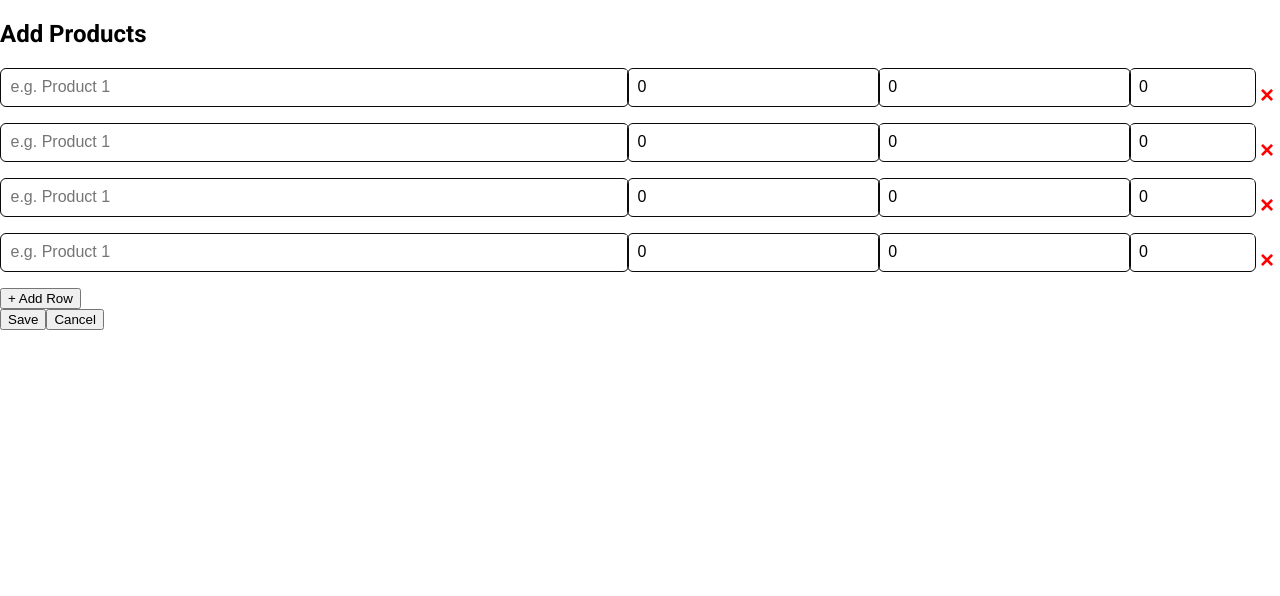
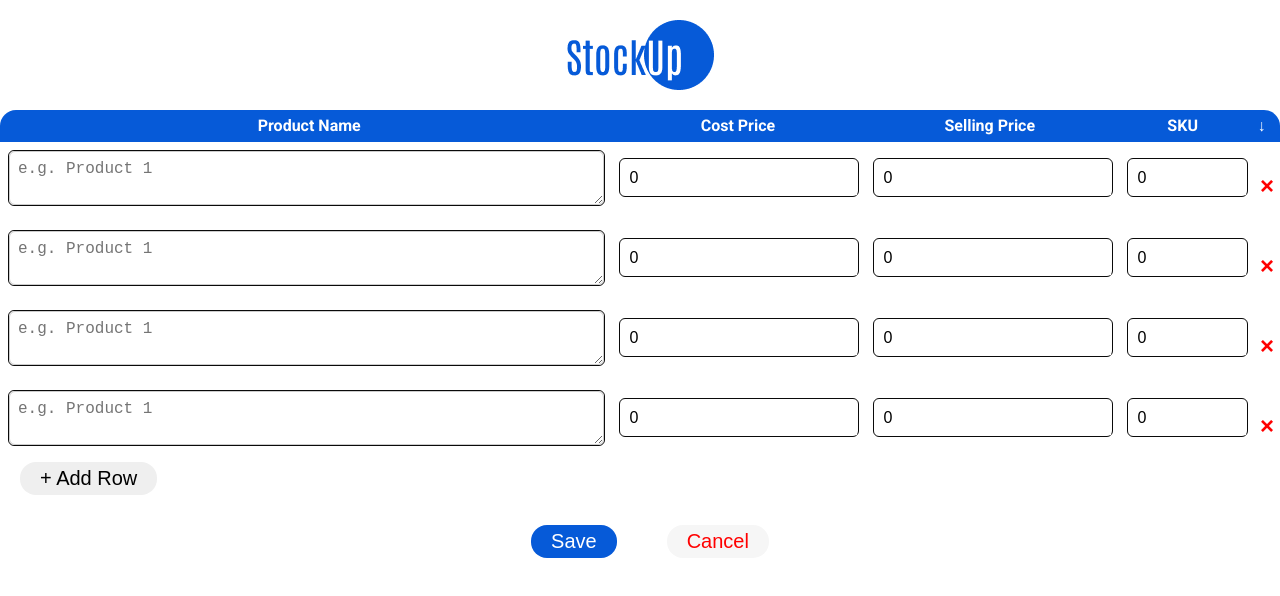
Before and after one commit to Lekan128/stock-up-ui, a React (Vite) app: page / in a window 1280 px wide. Shown: the top 596 px of the page. Built offline with nearby package versions, Linux system fonts and the light colour scheme; no server answers.

Commit message:
-Add TextAreaField for multi line text -Style Add Product List Page -Remove comments -Make button show pointer in EditProductModal

```diff
--- a/src/components/EditProductModal.css
+++ b/src/components/EditProductModal.css
@@ -39,6 +39,7 @@
     border-radius: var(--border-radius);
     padding: var(--space-5) var(--space-20) var(--space-5) var(--space-20);
     font-size: var(--space-20);
+    cursor: pointer
 }
 
 .save-button{
--- a/src/components/ProductRow.css
+++ b/src/components/ProductRow.css
@@ -1,7 +1,7 @@
 .product-line-container {
   display: flex;
-  align-items: center
-
+  align-items: center;
+  margin-top: 0.5rem ;
 }
 
 .product-line {
@@ -13,6 +13,14 @@
 .product-line-small {
   flex: 0.5;
 }
+
+.element{
+    margin-top: 0;
+    margin-bottom: 0;
+    margin-left: 0.5rem ;
+    margin-right: 0.5rem ;
+}
+
 .close-btn{
     /* Basic button styling */
   background: none;
--- a/src/components/ProductRow.tsx
+++ b/src/components/ProductRow.tsx
@@ -2,6 +2,7 @@ import React, { useEffect, useState } from "react";
 import TextField from "./TextField";
 import "./ProductRow.css";
 import { ProductRowDetail } from "../model/types";
+import TextFieldArea from "./TextAreaField";
 
 interface ProductRowProps {
   product: ProductRowDetail;
@@ -33,16 +34,16 @@ const ProductRow: React.FC<ProductRowProps> = ({
 
   return (
     <div className="product-line-container">
-      <div className="product-line-big">
-        <TextField
+      <div className="product-line-big element">
+        <TextFieldArea
           placeholder="e.g. Product 1"
           value={localProduct.name}
           onChange={(e) => updateField("name", e.target.value)}
           required
-          type="text"
+          rows={2}
         />
       </div>
-      <div className="product-line">
+      <div className="product-line element">
         <TextField
           type="number"
           placeholder="Cost price e.g. 2000"
@@ -51,7 +52,7 @@ const ProductRow: React.FC<ProductRowProps> = ({
           required
         />
       </div>
-      <div className="product-line">
+      <div className="product-line element">
         <TextField
           type="number"
           placeholder="Selling price e.g. 2000"
@@ -60,7 +61,7 @@ const ProductRow: React.FC<ProductRowProps> = ({
           required
         />
       </div>
-      <div className="product-line-small">
+      <div className="product-line-small element">
         <TextField
           type="number"
           placeholder="SKU"
@@ -72,7 +73,7 @@ const ProductRow: React.FC<ProductRowProps> = ({
         />
       </div>
 
-      <button type="button" className="close-btn" onClick={onRemove}>
+      <button type="button" className="close-btn element" onClick={onRemove}>
         &times;
       </button>
     </div>
--- /dev/null
+++ b/src/components/TextAreaField.tsx
@@ -0,0 +1,65 @@
+import React from "react";
+import "./TextField.css";
+
+interface TextFieldAreaProps {
+  rows?: number;
+  label?: string;
+  value?: string | number;
+  onChange?: (e: React.ChangeEvent<HTMLTextAreaElement>) => void;
+  onRightImageClick?: (
+    e: React.MouseEvent<HTMLImageElement, MouseEvent>
+  ) => void;
+  placeholder?: string;
+  hint?: string;
+  leftImgSrc?: string;
+  rightImgSrc?: string;
+  required?: boolean;
+  name?: string;
+}
+
+const TextFieldArea: React.FC<TextFieldAreaProps> = ({
+  rows = 1,
+  label,
+  value, //starting value
+  onChange,
+  onRightImageClick,
+  placeholder,
+  hint,
+  leftImgSrc = "",
+  rightImgSrc = "",
+  required = false, //for field needed before submit
+  name = "", //for e.target.name
+}) => {
+  return (
+    <div className="text-field-wrapper">
+      {label && <label className="text-field-label">{label}</label>}
+      <div className="input-field-container">
+        {leftImgSrc ? ( //conditional rendering of left img
+          <img className="input-field-image" src={leftImgSrc} />
+        ) : null}
+
+        <textarea
+          rows={rows}
+          className="textarea-input"
+          value={value}
+          onChange={(e) => onChange?.(e)}
+          placeholder={placeholder}
+          required={required}
+          name={name}
+        />
+
+        {rightImgSrc ? (
+          <img
+            onClick={(e) => onRightImageClick?.(e)}
+            className="input-field-image"
+            src={rightImgSrc}
+          />
+        ) : null}
+      </div>
+
+      {hint && <div className="text-field-hint">{hint}</div>}
+    </div>
+  );
+};
+
+export default TextFieldArea;
--- a/src/components/TextField.css
+++ b/src/components/TextField.css
@@ -62,3 +62,16 @@ input{
     color: #666;
     margin-top: 0.25rem;
 }
+
+/* for text area */
+.textarea-input {
+  border: 1px solid #ccc;
+  border-radius: 6px;
+  padding: 0.5rem;
+  font-size: 1rem;
+  box-sizing: border-box;
+  width: 100%;
+  /* outline: none; */
+  resize: vertical; /* allow vertical resizing, or set to none if you want fixed */
+  overflow: auto;
+}
--- /dev/null
+++ b/src/pages/AddProductListPage.css
@@ -0,0 +1,45 @@
+.header-container{
+    /* padding: 0.4rem; */
+    border-radius: var(--border-radius) var(--border-radius) 0 0;
+    background-color: var(--primary-color);
+    text-align: center;
+}
+
+.row{
+    display: flex;
+    flex-direction: row;
+    width: 100%;
+    align-items: center;
+}
+
+.row-content {
+  flex: 1;
+}
+.row-content-big {
+  flex: 2.5;
+}
+.row-content-small {
+  flex: 0.5;
+}
+
+
+.element-charachter{
+    min-width: var(--space-40);
+    margin-top: 0;
+    margin-bottom: 0;
+    margin-left: 0.5rem ;
+    margin-right: 0.5rem ;
+    color: #FFFFFF;
+    font-weight: bold;
+}
+
+
+.element-charachter-2{
+    /* min-width: var(--space-40); */
+    margin-top: 0;
+    margin-bottom: 0;
+    margin-left: 0.5rem ;
+    margin-right: 0.5rem ;
+    color: #FFFFFF;
+    font-weight: bold;
+}
--- a/src/pages/AddProductListPage.tsx
+++ b/src/pages/AddProductListPage.tsx
@@ -2,7 +2,9 @@ import React, { useState } from "react";
 import { useNavigate } from "react-router-dom";
 import ProductRow from "../components/ProductRow";
 import { ProductRowDetail } from "../model/types";
-// import ProductRow, { ProductShort } from "./ProductRow";
+import logo from "../assets/logo.png";
+import "./AddProductListPage.css";
+import "../components/EditProductModal.css";
 
 const AddProductListPage: React.FC = () => {
   const navigate = useNavigate();
@@ -46,33 +48,12 @@ const AddProductListPage: React.FC = () => {
     });
   };
 
-  //   const handleChange = (index: number, updated: ProductRowDetail) => {
-  //     setProducts((prev) => {
-  //       const newArr = [...prev];
-  //       newArr[index] = updated;
-
-  //       // if user typed something non-empty into the second-to-last of old array
-  //       if (index === prev.length - 2 && updated.name.trim() !== "") {
-  //         newArr.push(emptyRow()); // add 1 new row
-  //       }
-
-  //       return newArr;
-  //     });
-  //   };
-
   const handleRemove = (rowId: string) => {
     setProductRows((prev) => {
       if (prev.length <= 1) return prev;
       return prev.filter((row) => row.rowId !== rowId);
     });
   };
-
-  //   const handleRemove = (index: number) => {
-  //     setProducts((prev) => {
-  //       if (prev.length <= 1) return prev;
-  //       return prev.filter((_, i) => i !== index);
-  //     });
-  //   };
 
   const handleAdd = () => {
     setProductRows((prev) => [...prev, emptyRow()]);
@@ -89,7 +70,23 @@ const AddProductListPage: React.FC = () => {
 
   return (
     <div className="add-product-list-page">
-      <h2>Add Products</h2>
+      <img src={logo} alt="Logo" className="center-logo" />
+
+      <header className="header-container">
+        <div className="row">
+          <p className="element-charachter product-line-big">Product Name</p>
+          <p className="product-name element-charachter product-line">
+            Cost Price
+          </p>
+          <p className="product-name element-charachter product-line">
+            Selling Price
+          </p>
+          <p className="element-charachter product-line-small">SKU</p>
+          <p className="element-charachter-2"> ↓ </p>
+        </div>
+      </header>
+
+      {/* <h2>Add Products</h2> */}
       <div className="product-list-rows">
         {productRows.map((prodRow) => (
           <ProductRow
@@ -101,15 +98,23 @@ const AddProductListPage: React.FC = () => {
         ))}
       </div>
 
-      <button type="button" className="plus-btn" onClick={handleAdd}>
+      <button type="button" className="button plus-btn" onClick={handleAdd}>
         + Add Row
       </button>
 
-      <div className="bottom-buttons">
-        <button type="button" className="save-btn" onClick={handleSave}>
+      <div className="bottom-buttons modal-actions">
+        <button
+          type="button"
+          className="button save-button"
+          onClick={handleSave}
+        >
           Save
         </button>
-        <button type="button" className="cancel-btn" onClick={handleCancel}>
+        <button
+          type="button"
+          className="button cancel-button"
+          onClick={handleCancel}
+        >
           Cancel
         </button>
       </div>
```
